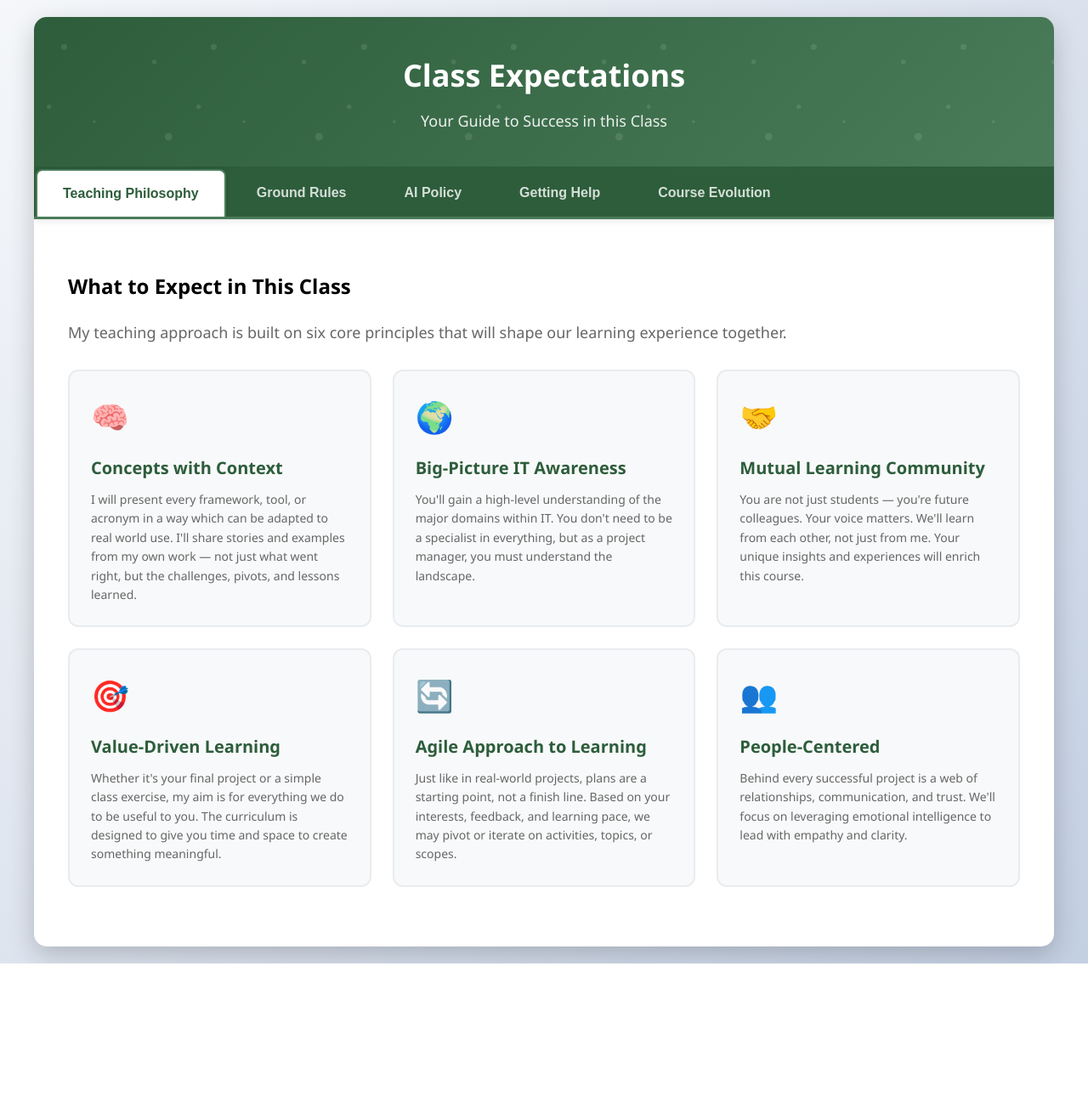
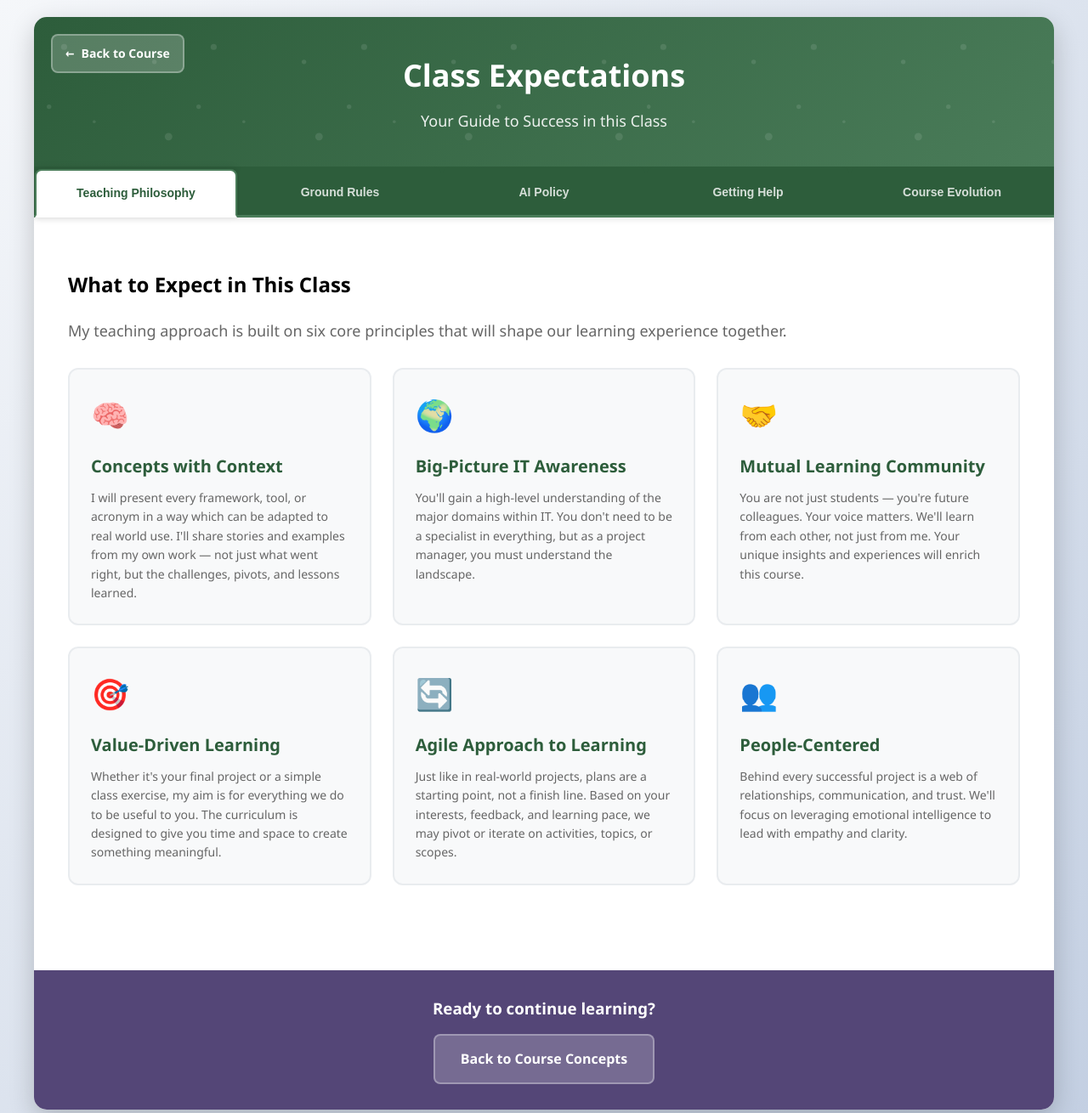
Before and after one commit to mespinozaIT/managing-it-projects, a plain HTML site: page class-expectations.html in a window 1280 px wide. Shown: the top 1310 px of the page at 85% size. Before the commit the page ends 1134 px from the top, so only its background shows below. Drawn offline with Linux system fonts and the light colour scheme.

Commit message:
Update class-expectations.html

```diff
--- a/class-expectations.html
+++ b/class-expectations.html
@@ -21,6 +21,37 @@
             border-radius: 15px;
             box-shadow: 0 10px 30px rgba(0,0,0,0.2);
             overflow: hidden;
+            position: relative;
+        }
+
+        .back-button {
+            position: absolute;
+            top: 20px;
+            left: 20px;
+            background: rgba(255,255,255,0.2);
+            color: white;
+            border: 2px solid rgba(255,255,255,0.3);
+            border-radius: 8px;
+            padding: 10px 15px;
+            text-decoration: none;
+            font-size: 14px;
+            font-weight: 600;
+            transition: all 0.3s ease;
+            z-index: 10;
+            display: flex;
+            align-items: center;
+            gap: 8px;
+        }
+
+        .back-button:hover {
+            background: rgba(255,255,255,0.3);
+            border-color: rgba(255,255,255,0.5);
+            transform: translateY(-2px);
+        }
+
+        .back-button:focus {
+            outline: 3px solid #ffd700;
+            outline-offset: 2px;
         }
 
         .header {
@@ -65,24 +96,28 @@
             display: flex;
             background: #2d5d3b;
             border-bottom: 3px solid #4a7c59;
-            overflow-x: auto;
+            overflow-x: visible;
             box-shadow: 0 2px 8px rgba(0,0,0,0.1);
+            flex-wrap: wrap;
         }
 
         .tab {
             background: #2d5d3b;
             border: 2px solid transparent;
             border-bottom: none;
-            padding: 18px 30px;
+            padding: 18px 20px;
             cursor: pointer;
-            font-size: 16px;
+            font-size: 14px;
             font-weight: 600;
             color: rgba(255,255,255,0.8);
             transition: all 0.3s ease;
             white-space: nowrap;
             position: relative;
-            margin: 0 2px;
+            margin: 0 1px;
             border-radius: 8px 8px 0 0;
+            flex: 1;
+            min-width: 0;
+            text-align: center;
         }
 
         .tab:hover {
@@ -267,7 +302,7 @@
         }
 
         .help-flow {
-            background: linear-gradient(135deg, #667eea 0%, #764ba2 100%);
+            background: #544677;
             color: white;
             border-radius: 12px;
             padding: 30px;
@@ -296,7 +331,7 @@
         }
 
         .quote-box {
-            background: linear-gradient(135deg, #667eea 0%, #764ba2 100%);
+            background: #544677;
             color: white;
             border-radius: 12px;
             padding: 25px;
@@ -338,6 +373,38 @@
             margin-bottom: 10px;
         }
 
+        .footer-return {
+            background: #544677;
+            color: white;
+            text-align: center;
+            padding: 30px;
+            margin-top: 30px;
+        }
+
+        .return-button {
+            display: inline-block;
+            background: rgba(255,255,255,0.2);
+            color: white;
+            text-decoration: none;
+            padding: 15px 30px;
+            border-radius: 8px;
+            font-size: 16px;
+            font-weight: 600;
+            transition: all 0.3s ease;
+            border: 2px solid rgba(255,255,255,0.3);
+        }
+
+        .return-button:hover {
+            background: rgba(255,255,255,0.3);
+            border-color: rgba(255,255,255,0.5);
+            transform: translateY(-2px);
+        }
+
+        .return-button:focus {
+            outline: 3px solid #ffd700;
+            outline-offset: 2px;
+        }
+
         /* Mobile responsiveness */
         @media (max-width: 768px) {
             body {
@@ -361,34 +428,43 @@
                 grid-template-columns: 1fr;
             }
 
-            .tabs {
-                flex-wrap: wrap;
+            .tab {
+                flex: 1;
+                min-width: 100px;
+                font-size: 12px;
+                padding: 15px 10px;
             }
 
-            .tab {
-                flex: 1;
-                min-width: 120px;
+            .back-button {
+                position: static;
+                margin: 10px;
+                display: inline-flex;
             }
         }
     </style>
 </head>
 <body>
     <div class="container">
-        <div class="header">
+        <a href="index.html" class="back-button" aria-label="Return to course concepts homepage">
+            <span aria-hidden="true">←</span>
+            Back to Course
+        </a>
+
+        <header class="header">
             <h1>Class Expectations</h1>
             <p>Your Guide to Success in this Class</p>
-        </div>
+        </header>
 
-        <div class="tabs-container">
-            <div class="tabs" role="tablist" aria-label="Class Expectations Navigation">
-                <button class="tab active" onclick="showTab('philosophy')" role="tab" aria-selected="true" aria-controls="philosophy" id="tab-philosophy">Teaching Philosophy</button>
-                <button class="tab" onclick="showTab('ground-rules')" role="tab" aria-selected="false" aria-controls="ground-rules" id="tab-ground-rules">Ground Rules</button>
-                <button class="tab" onclick="showTab('ai-policy')" role="tab" aria-selected="false" aria-controls="ai-policy" id="tab-ai-policy">AI Policy</button>
-                <button class="tab" onclick="showTab('help-flow')" role="tab" aria-selected="false" aria-controls="help-flow" id="tab-help-flow">Getting Help</button>
-                <button class="tab" onclick="showTab('improvements')" role="tab" aria-selected="false" aria-controls="improvements" id="tab-improvements">Course Evolution</button>
-            </div>
+        <main id="main-content" class="tabs-container">
+            <nav class="tabs" role="tablist" aria-label="Class Expectations Navigation">
+                <button class="tab active" onclick="showTab('philosophy')" role="tab" aria-selected="true" aria-controls="philosophy" id="tab-philosophy" tabindex="0">Teaching Philosophy</button>
+                <button class="tab" onclick="showTab('ground-rules')" role="tab" aria-selected="false" aria-controls="ground-rules" id="tab-ground-rules" tabindex="-1">Ground Rules</button>
+                <button class="tab" onclick="showTab('ai-policy')" role="tab" aria-selected="false" aria-controls="ai-policy" id="tab-ai-policy" tabindex="-1">AI Policy</button>
+                <button class="tab" onclick="showTab('help-flow')" role="tab" aria-selected="false" aria-controls="help-flow" id="tab-help-flow" tabindex="-1">Getting Help</button>
+                <button class="tab" onclick="showTab('improvements')" role="tab" aria-selected="false" aria-controls="improvements" id="tab-improvements" tabindex="-1">Course Evolution</button>
+            </nav>
 
-            <div id="philosophy" class="tab-content active" role="tabpanel" aria-labelledby="tab-philosophy">
+            <section id="philosophy" class="tab-content active" role="tabpanel" aria-labelledby="tab-philosophy" tabindex="0">
                 <h2>What to Expect in This Class</h2>
                 <p style="font-size: 18px; color: #666; margin-bottom: 30px;">My teaching approach is built on six core principles that will shape our learning experience together.</p>
 
@@ -441,9 +517,9 @@
                         </div>
                     </div>
                 </div>
-            </div>
+            </section>
 
-            <div id="ground-rules" class="tab-content" role="tabpanel" aria-labelledby="tab-ground-rules">
+            <section id="ground-rules" class="tab-content" role="tabpanel" aria-labelledby="tab-ground-rules" tabindex="0">
                 <h2>Ground Rules</h2>
                 <p style="font-size: 18px; color: #666; margin-bottom: 30px;">Clear expectations help create a productive learning environment for everyone.</p>
 
@@ -513,9 +589,9 @@
                         </div>
                     </div>
                 </div>
-            </div>
+            </section>
 
-            <div id="ai-policy" class="tab-content" role="tabpanel" aria-labelledby="tab-ai-policy">
+            <section id="ai-policy" class="tab-content" role="tabpanel" aria-labelledby="tab-ai-policy" tabindex="0">
                 <h2>AI Policy: Meaningful Use, Not Mindless Replacement</h2>
                 <p style="font-size: 18px; color: #666; margin-bottom: 20px;">
                     AI is an integral part of the future of work — in this class, we'll learn how to use it wisely. I encourage the use of AI tools (like ChatGPT, Copilot, Gemini, etc.) as long as the use is meaningful, collaborative, and intentional.
@@ -576,9 +652,9 @@
                 <div class="quote-box">
                     "Did I learn something from using this tool — or did I just avoid doing the work?"
                 </div>
-            </div>
+            </section>
 
-            <div id="help-flow" class="tab-content" role="tabpanel" aria-labelledby="tab-help-flow">
+            <section id="help-flow" class="tab-content" role="tabpanel" aria-labelledby="tab-help-flow" tabindex="0">
                 <h2>Getting Help: I'm the "Class Manager" — You're Teammates</h2>
                 <p style="font-size: 18px; color: #666; margin-bottom: 20px;">
                     Think of our classroom like a project team. I'm your manager (a.k.a. the Class Boss), and you are all colleagues. You're not here alone — you're here with a team.
@@ -620,9 +696,9 @@
                         <strong>I love when students come to me with curiosity or initiative, not just emergencies.</strong>
                     </p>
                 </div>
-            </div>
+            </section>
 
-            <div id="improvements" class="tab-content" role="tabpanel" aria-labelledby="tab-improvements">
+            <section id="improvements" class="tab-content" role="tabpanel" aria-labelledby="tab-improvements" tabindex="0">
                 <h2>Lessons Learned (and What I'm Doing Differently)</h2>
                 <p style="font-size: 18px; color: #666; margin-bottom: 30px;">
                     I believe in continuous improvement. Here's what I've learned from previous semesters and how I'm making this course even better.
@@ -687,8 +763,13 @@
                 <div class="quote-box">
                     "This course is a shared journey, and you'll have a voice in how we shape it."
                 </div>
-            </div>
-        </div>
+            </section>
+        </main>
+
+        <footer class="footer-return">
+            <h3 style="margin: 0 0 15px 0;">Ready to continue learning?</h3>
+            <a href="index.html" class="return-button" aria-label="Return to course concepts homepage">Back to Course Concepts</a>
+        </footer>
     </div>
 
     <script>
@@ -697,6 +778,7 @@
             const tabContents = document.querySelectorAll('.tab-content');
             tabContents.forEach(content => {
                 content.classList.remove('active');
+                content.setAttribute('tabindex', '-1');
             });
 
             // Remove active class from all tabs and update ARIA attributes
@@ -704,19 +786,22 @@
             tabs.forEach(tab => {
                 tab.classList.remove('active');
                 tab.setAttribute('aria-selected', 'false');
+                tab.setAttribute('tabindex', '-1');
             });
 
             // Show selected tab content
             const selectedContent = document.getElementById(tabName);
             selectedContent.classList.add('active');
+            selectedContent.setAttribute('tabindex', '0');
 
             // Add active class to clicked tab and update ARIA attributes
             const clickedTab = event.target;
             clickedTab.classList.add('active');
             clickedTab.setAttribute('aria-selected', 'true');
+            clickedTab.setAttribute('tabindex', '0');
 
-            // Focus management for accessibility
-            selectedContent.focus();
+            // Keep focus on the clicked tab instead of moving to content
+            clickedTab.focus();
         }
 
         // Keyboard navigation for tabs
```
